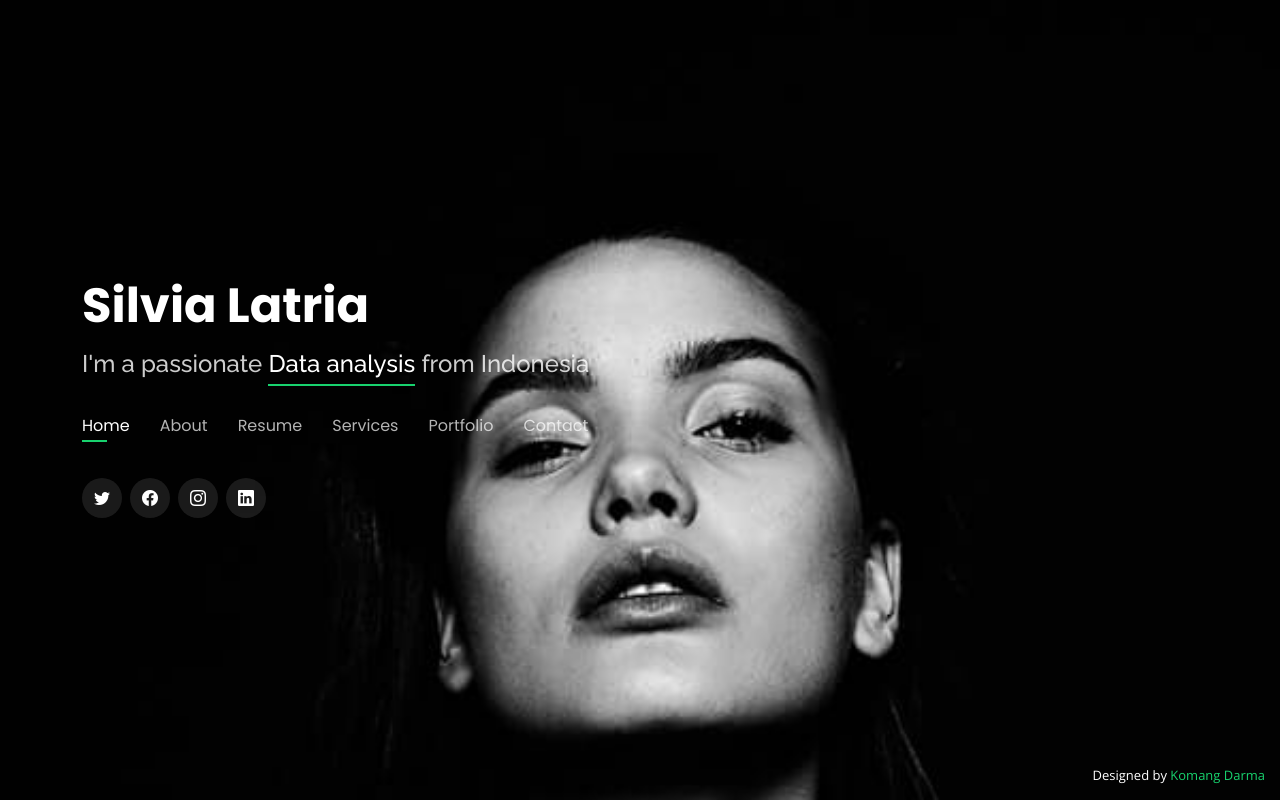
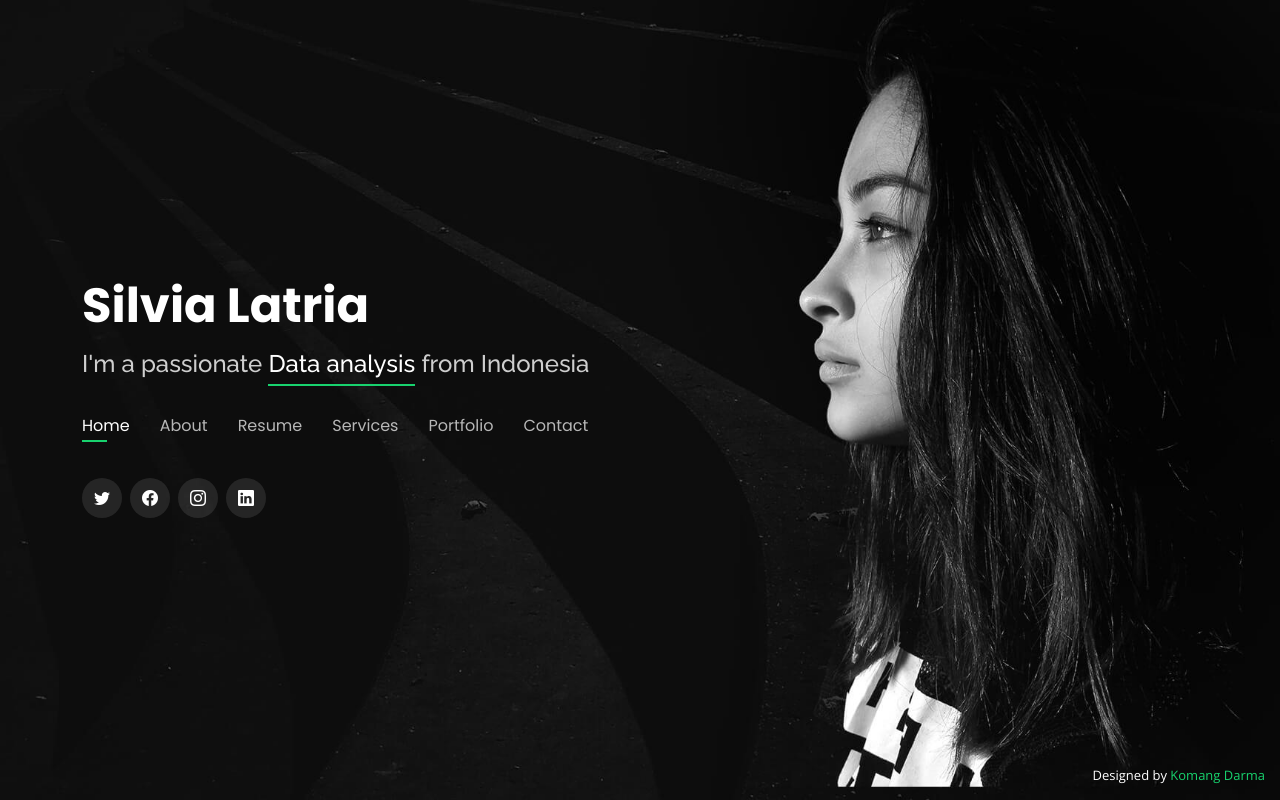
Before and after one commit to Silvia-latria/Silvia-latria, a plain HTML site: page index.html in a window 1280 px wide. Drawn offline with nearby package versions, Linux system fonts and the light colour scheme.

Commit message:
Update style.css

```diff
--- a/assets/css/style.css
+++ b/assets/css/style.css
@@ -20,7 +20,7 @@ body {
 body::before {
   content: "";
   position: fixed;
-  background: #040404 url("../img/me.jpg") top right no-repeat;
+  background: #040404 url("../img/bg.jpg") top right no-repeat;
   background-size: cover;
   left: 0;
   right: 0;
```
